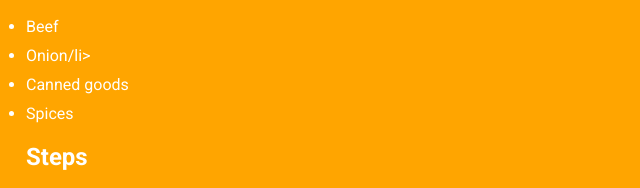
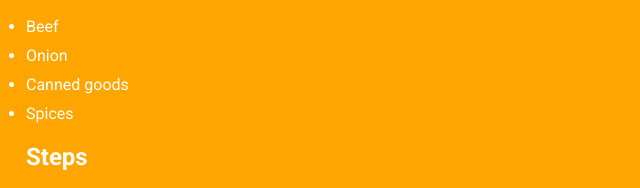
Before and after one commit to rmsliapw/odin-recipes, a plain HTML site: page recipes/homemade.html in a window 1280 px wide. Shown: the part 305-493 px from the top of the page, 298-938 px from the left. Drawn offline with Linux system fonts and the light colour scheme.

Commit message:
Change README.md

```diff
--- a/recipes/homemade.html
+++ b/recipes/homemade.html
@@ -26,7 +26,7 @@
       <h2>Ingredients</h2>
       <ul>
         <li>Beef</li>
-        <li>Onion/li>
+        <li>Onion</li>
         <li>Canned goods</li>
         <li>Spices</li>
       </ul>
```
Also changed, not shown: 1 other file.
